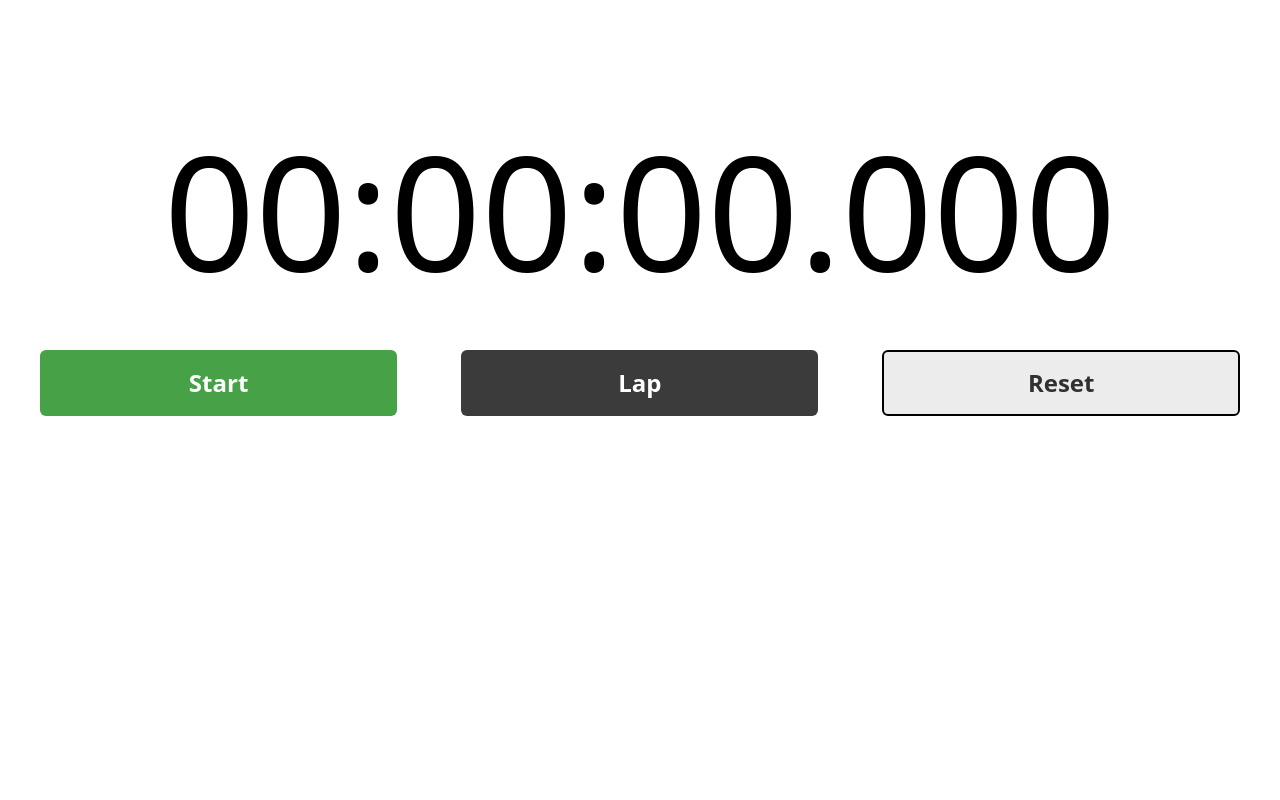
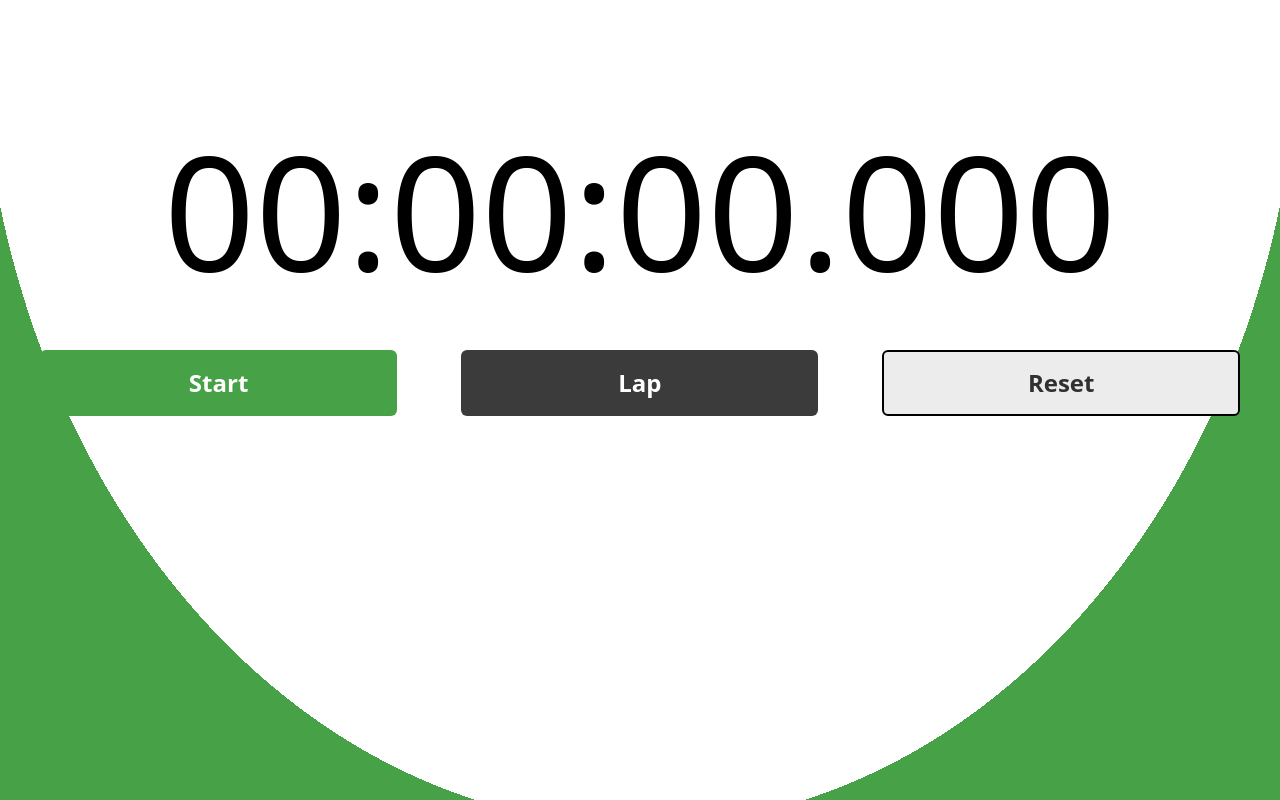
Before and after one commit to radna0/StopWatch, a plain HTML site: page index.html in a window 1280 px wide. Drawn offline with Linux system fonts and the light colour scheme.

Commit message:
CSS fun changes

```diff
--- a/styles.css
+++ b/styles.css
@@ -1,13 +1,41 @@
 ::selection {
 	background-color: rgb(109, 0, 100);
 	color: white;
+}
+::-webkit-scrollbar {
+	width: 0.75rem;
+}
+::-webkit-scrollbar-track {
+	background-color: white;
+	margin-block: -1.25rem;
+}
+::-webkit-scrollbar-thumb:horizontal {
+	display: none;
+}
+::-webkit-scrollbar:horizontal {
+	display: none;
+}
+::-webkit-scrollbar-thumb:horizontal {
+	display: none;
+}
+::-webkit-scrollbar-thumb {
+	background-color: rgb(133, 255, 159);
+}
+::-webkit-scrollbar-thumb:hover {
+	background-color: rgb(91, 255, 159);
 }
 
 * {
 	font-family: system-ui, -apple-system, BlinkMacSystemFont, 'Segoe UI', Roboto,
 		Oxygen, Ubuntu, Cantarell, 'Open Sans', 'Helvetica Neue', sans-serif;
 }
-
+html {
+	background-attachment: fixed;
+	background-position: center;
+	background-repeat: no-repeat;
+	background-size: cover;
+	background-image: radial-gradient(at top, #fff 73%, rgb(71, 161, 71) 0);
+}
 button {
 	width: 25rem;
 	line-height: 2.5;
```
